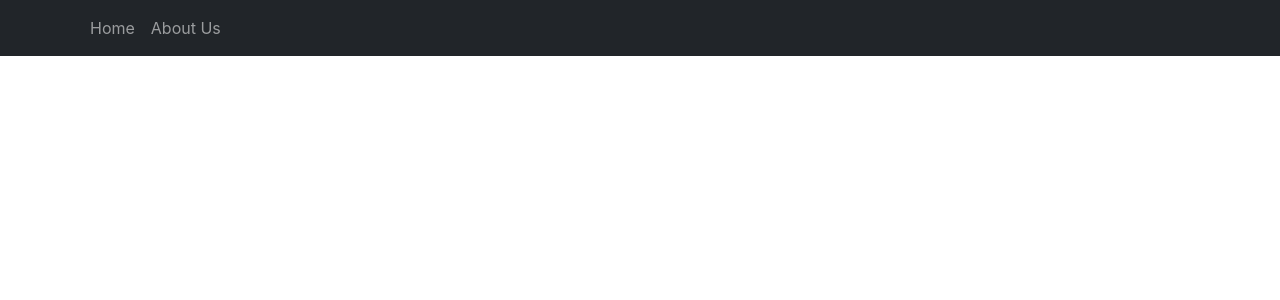
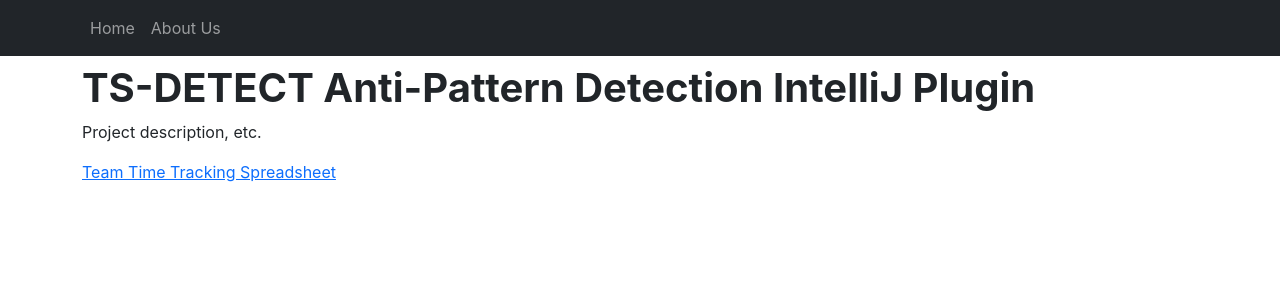
Before and after one commit to TestSmells/SeniorProject, a React (Create React App) app: page /about in a window 1280 px wide. Before the commit this address had no page. Shown: the top 300 px of the page. Built offline with nearby package versions, Linux system fonts and the light colour scheme.

Commit message:
gh-pages: update routing once more

```diff
--- a/src/App.js
+++ b/src/App.js
@@ -16,8 +16,8 @@
       </Navbar>
       <Container className="mt-10">
         <Routes>
-            <Route path="/website" element={<Home />} />
-            <Route path="/website/about" element={<About />} />
+            <Route path="/" element={<Home />} />
+            <Route path="/about" element={<About />} />
         </Routes>
       </Container>
     </div>
--- a/src/index.js
+++ b/src/index.js
@@ -7,7 +7,7 @@
 const root = ReactDOM.createRoot(document.getElementById('root'));
 root.render(
   <React.StrictMode>
-    <HashRouter>
+    <HashRouter basename="/">
       <App />
     </HashRouter>
   </React.StrictMode>
```
